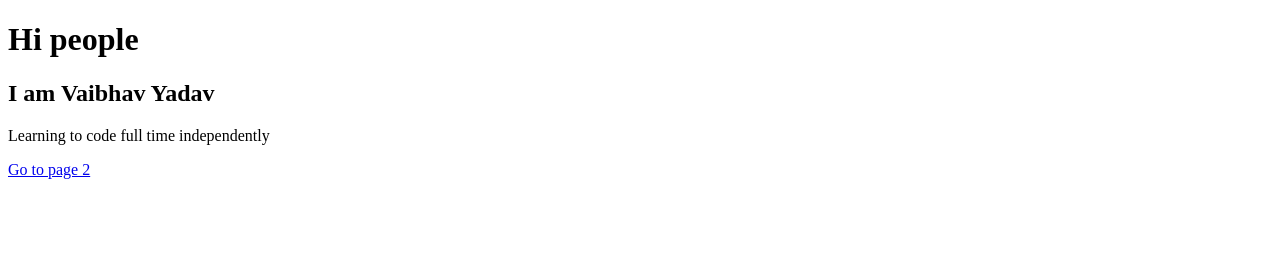
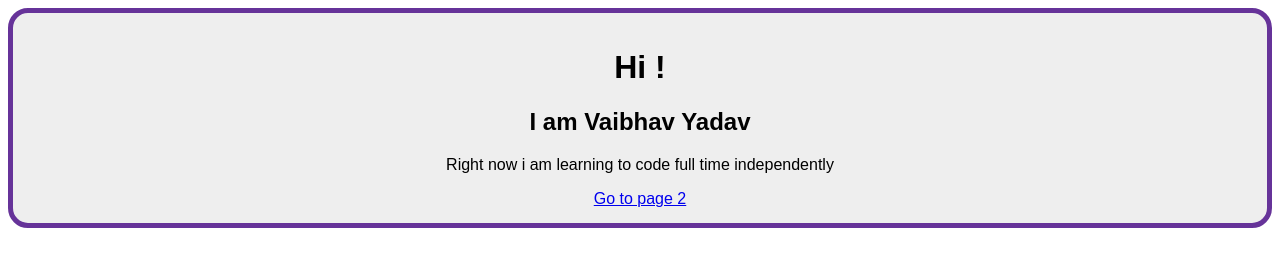
Before and after one commit to Vaibhav-Yadav-1998/JAMstack-hello-world, a Gatsby site: page / in a window 1280 px wide. Built offline with nearby package versions, Linux system fonts and the light colour scheme; Gatsby itself is replaced by a stand-in of ours.

Commit message:
basic styling

```diff
--- a/src/pages/index.js
+++ b/src/pages/index.js
@@ -2,10 +2,19 @@ import React from 'react'
 import Link from 'gatsby-link'
 
 const IndexPage = () => (
-  <div>
-    <h1>Hi people</h1>
+  <div
+    style={{
+      textAlign: 'center',
+      background: '#eee',
+      padding: '15px',
+      border: '5px solid rgb(102, 51, 153)',
+      borderRadius: '20px',
+      fontFamily: 'Arial, Helvetica, sans-serif',
+    }}
+  >
+    <h1>Hi !</h1>
     <h2>I am Vaibhav Yadav</h2>
-    <p>Learning to code full time independently</p>
+    <p>Right now i am learning to code full time independently</p>
     <Link to="/page-2/">Go to page 2</Link>
   </div>
 )
```
